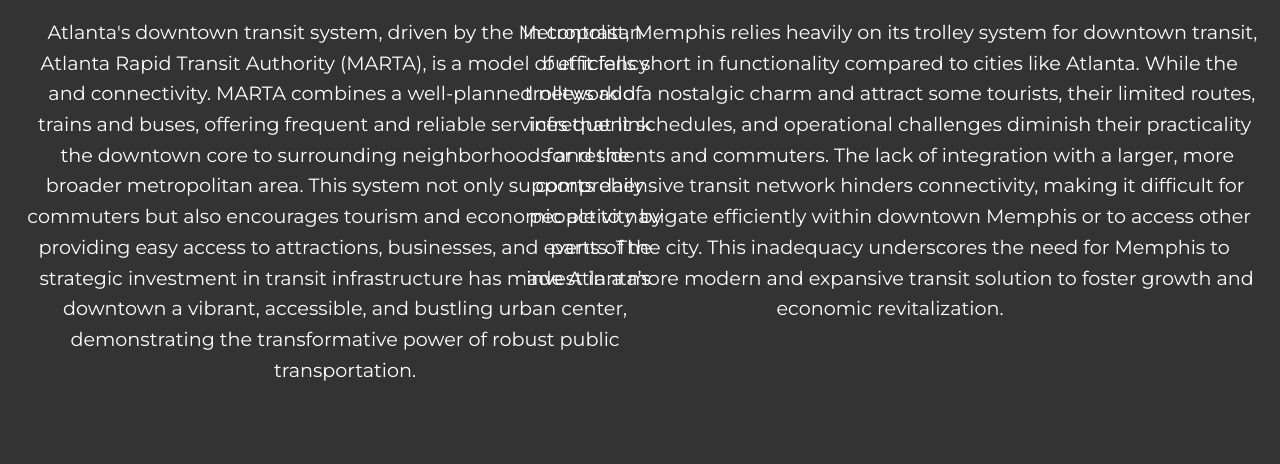
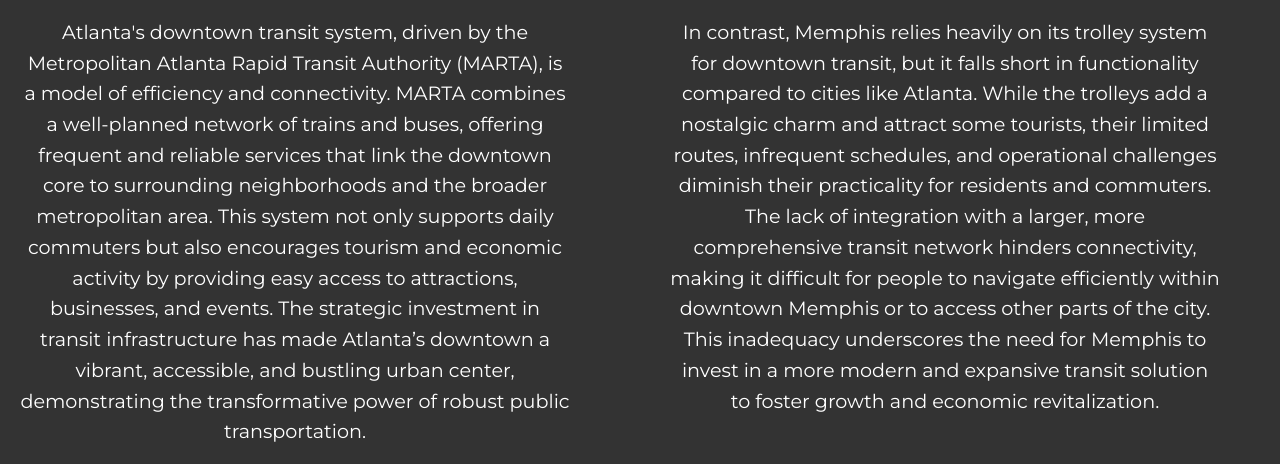
Before and after one commit to AashrithVithana/ENGL_1020_Digital_Argument, a plain HTML site: page index.html in a window 1280 px wide. Shown: the part 2935-3399 px from the top of the page. Before the commit the page ends 3341 px from the top, so only its background shows below. Drawn offline with nearby package versions, Linux system fonts and the light colour scheme.

Commit message:
Update index.html

```diff
--- a/index.html
+++ b/index.html
@@ -335,7 +335,7 @@
               Chicago Downtown Transit
             </p>
           </a>
-          <div style="text-align: center; width: 650px">
+          <div style="text-align: center; width: 550px">
             <p style="width: 100%">
               Atlanta's downtown transit system, driven by the Metropolitan
               Atlanta Rapid Transit Authority (MARTA), is a model of efficiency
@@ -366,7 +366,7 @@
               Memphis Downtown Transit
             </p>
           </a>
-          <div style="text-align: center">
+          <div style="text-align: center; width: 550px; margin-left: 150px">
             <p style="width: 100%">
               In contrast, Memphis relies heavily on its trolley system for
               downtown transit, but it falls short in functionality compared to
```
